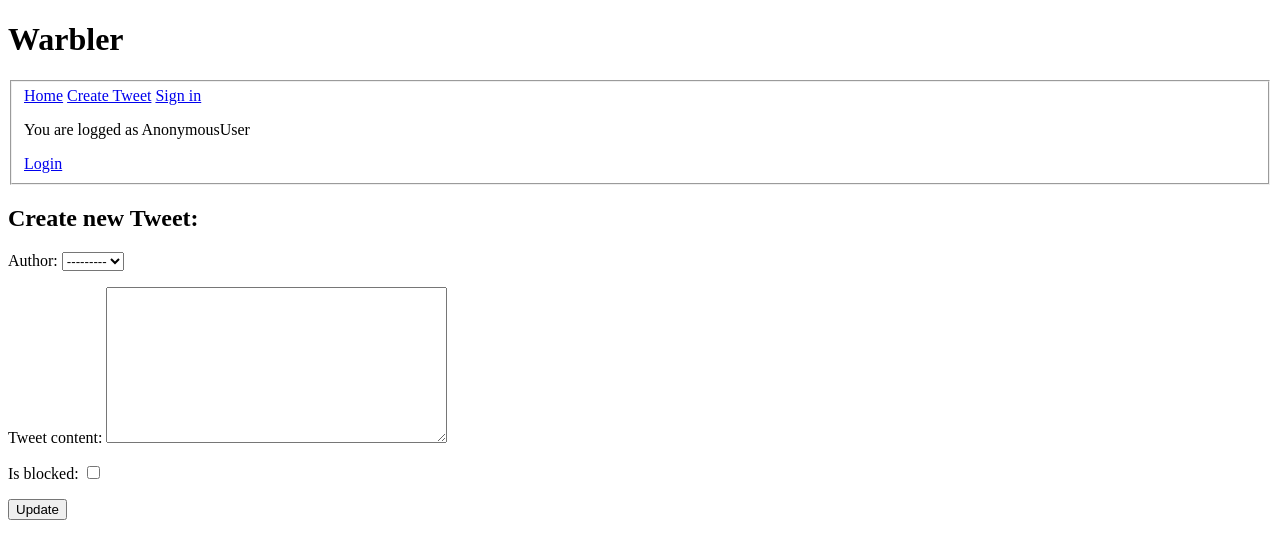
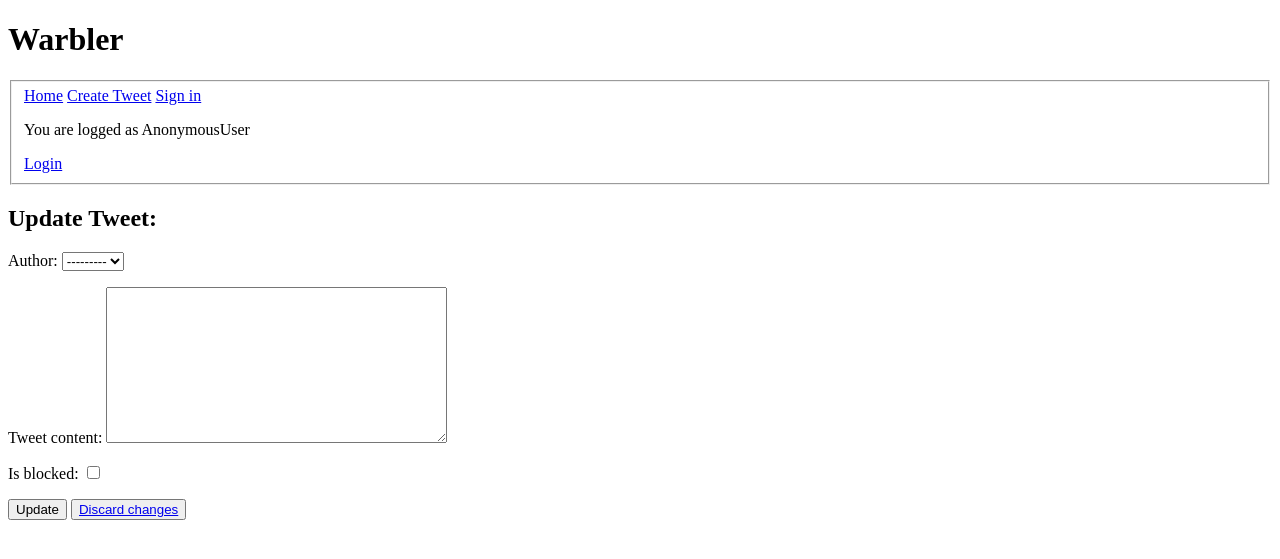
Before and after one commit to AndrzejSzeszko/Warbler----twitter_like_app-, a Django app: template src/app_warbler/templates/app_warbler/update_tweet.html in a window 1280 px wide. Shown: the top 559 px of the page. Run offline with Django 3.2, Linux system fonts and the light colour scheme; the template is opened without the code that fills it: values named after a table or form of the project are taken from there, others are empty.

Commit message:
add 'discard changes' button

```diff
--- a/src/app_warbler/templates/app_warbler/update_tweet.html
+++ b/src/app_warbler/templates/app_warbler/update_tweet.html
@@ -2,11 +2,14 @@
 
 {% block content %}
 
-    <h2>Create new Tweet:</h2>
+    <h2>Update Tweet:</h2>
     <form action="" method="post">
         {% csrf_token %}
         {{ form.as_p }}
         <input type="submit" value="Update">
+        <button type="button">
+            <a href="{% url 'tweet-details' object.id %}">Discard changes</a>
+        </button>
     </form>
 
 {% endblock content %}
```
